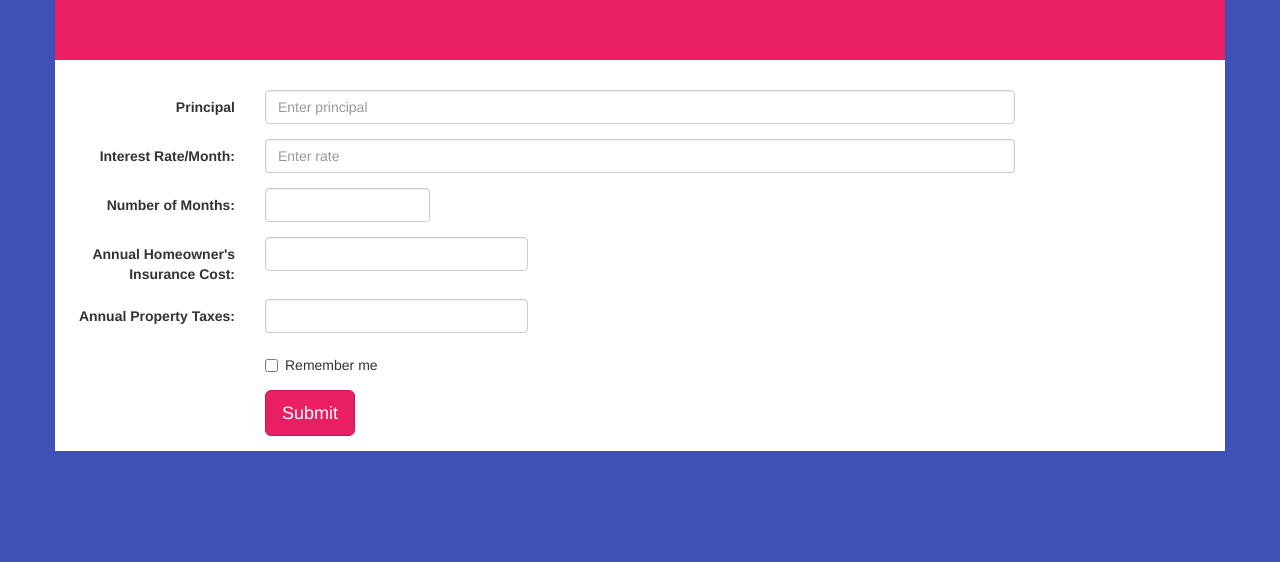
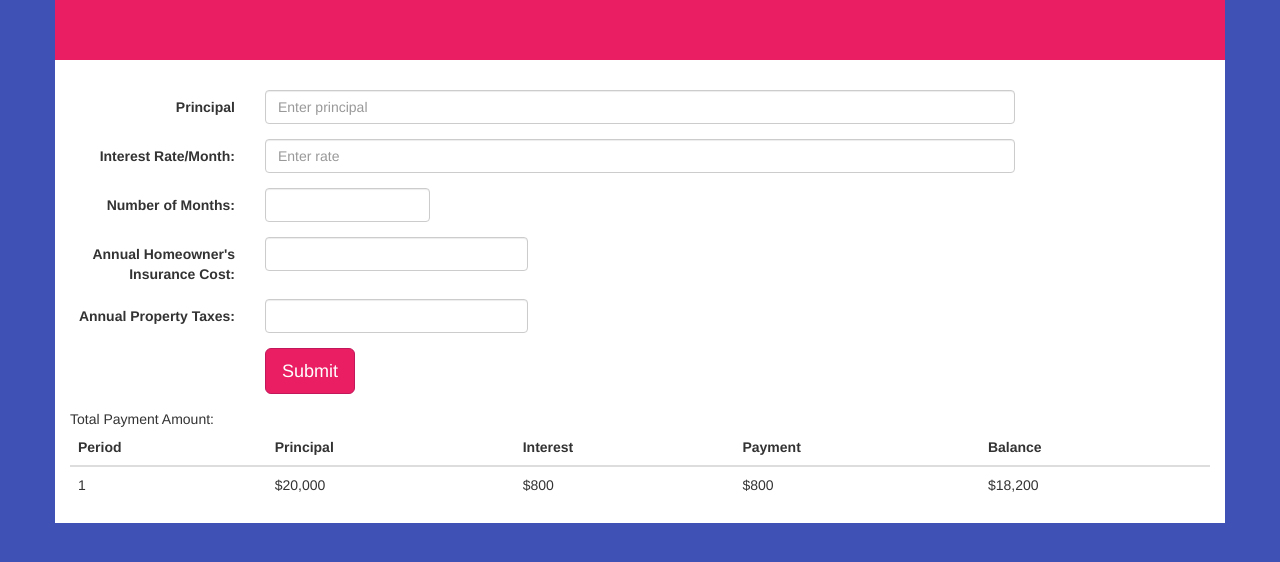
Before and after one commit to aknuck/CSB312-agile, a plain HTML site: page index.html in a window 1280 px wide. Shown: the part 180-742 px from the top of the page. Drawn offline with nearby package versions, Linux system fonts and the light colour scheme; files that its build step writes are made by us from their sources; files whose address does not match are found by name.

Commit message:
added table and output result

```diff
--- a/index.html
+++ b/index.html
@@ -51,35 +51,35 @@
     </div>
     <div class="form-group">
       <div class="col-sm-offset-2 col-sm-10">
-        <div class="checkbox">
-          <label><input type="checkbox"> Remember me</label>
-        </div>
-      </div>
-    </div>
-    <div class="form-group">
-      <div class="col-sm-offset-2 col-sm-10">
 
          <button id="submitBtn" type="button" class="btn btn-info btn-lg" data-toggle="modal" data-target="#myModal">Submit</button>
 
       </div>
     </div>
- <!-- Modal -->
-  <div class="modal fade" id="myModal" role="dialog">
-    <div class="modal-dialog modal-sm">
-      <div class="modal-content">
-        <div class="modal-header">
-          <button type="button" class="close" data-dismiss="modal">&times;</button>
-          <h4 class="modal-title">Result:</h4>
-        </div>
-        <div class="modal-body">
-          <p>This is a small modal.</p>
-        </div>
-        <div class="modal-footer">
-          <button type="button" class="btn btn-default" data-dismiss="modal">Close</button>
-        </div>
-      </div>
+    <div id="output">
+      Total Payment Amount: <span id="result"></span>
     </div>
-  </div>
+    <table id="amortization-table" class="table table-hover">
+    <thead>
+      <tr>
+        <th>Period</th>
+        <th>Principal</th>
+        <th>Interest</th>
+        <th>Payment</th>
+        <th>Balance</th>
+      </tr>
+    </thead>
+    <tbody>
+      <tr>
+        <td>1</td>
+        <td>$20,000</td>
+        <td>$800</td>
+        <td>$800</td>
+        <td>$18,200</td>
+      </tr>
+
+    </tbody>
+  </table>
 
   </form>
 </div>
```
